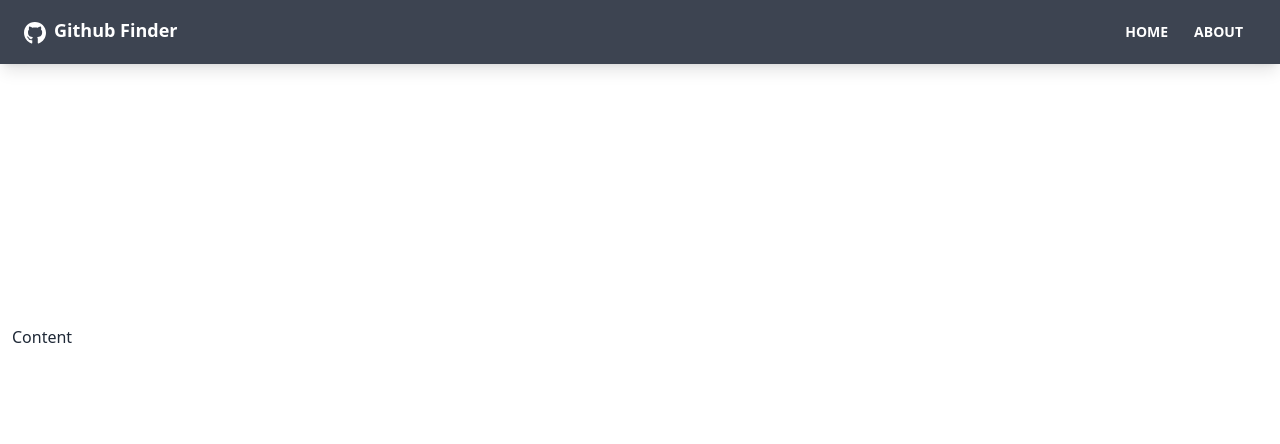
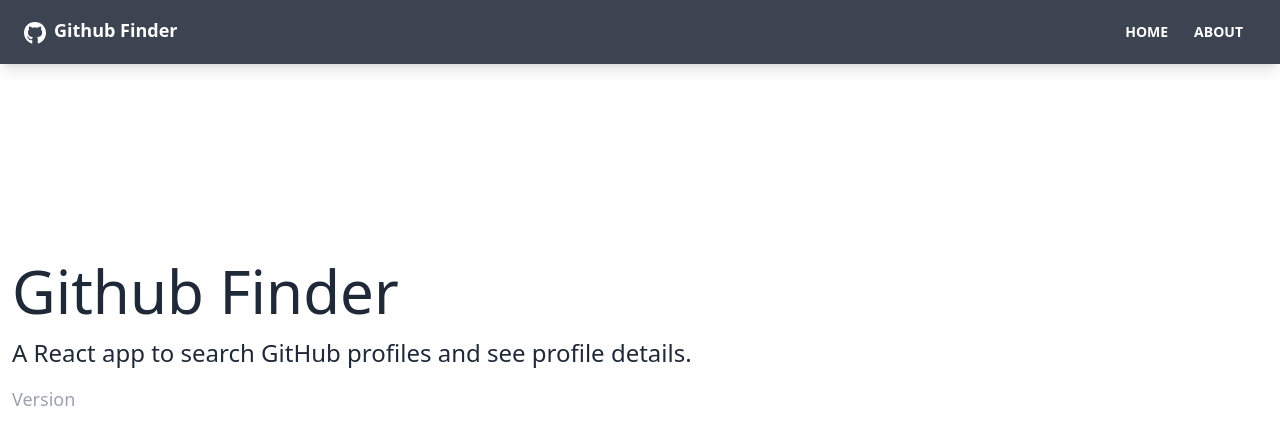
Before and after one commit to carlooxx/find-github-users, a React (Create React App) app: page /about in a window 1280 px wide. Shown: the top 444 px of the page. Built offline with nearby package versions, Linux system fonts and the light colour scheme; the HTML template or start-up script is replaced by a standard one.

Commit message:
Pages & Routes

```diff
--- a/src/App.js
+++ b/src/App.js
@@ -1,13 +1,23 @@
-import {BrowserRouter as Router, Route} from 'react-router-dom'
+import {BrowserRouter as Router, Route, Routes} from 'react-router-dom'
 import Navbar from './component/layout/Navbar';
 import Footer from './component/layout/Footer'
+import Home from './pages/Home';
+import About from './pages/About';
+import NotFound from './pages/NotFound';
 
 function App() {
   return (
     <Router>
       <div className='flex flex-col justify-between h-screen'>
         <Navbar />
-        <main className='container mx-auto px-3 pb-12'>Content</main>
+        <main className='container mx-auto px-3 pb-12'>
+          <Routes>
+            <Route path='/' element={<Home />} />
+            <Route path='/about' element={<About />} />
+            <Route path='/notfound' element={<NotFound />} />
+            <Route path='/*' element={<NotFound />} />
+          </Routes>
+        </main>
         <Footer />
       </div>
     </Router>
--- /dev/null
+++ b/src/pages/About.jsx
@@ -0,0 +1,17 @@
+import React from 'react'
+
+function About() {
+  return (
+    <div>
+        <h1 className='text-6xl mb-4'>Github Finder</h1>
+        <p className='mb-4 text-2xl font-light'>
+        A React app to search GitHub profiles and see profile details.
+      </p>
+      <p className='text-lg text-gray-400'>
+        Version <span className='text-white'>1.0.0</span>
+      </p>
+    </div>
+  )
+}
+
+export default About
--- /dev/null
+++ b/src/pages/Home.jsx
@@ -0,0 +1,11 @@
+import React from 'react'
+
+function Home() {
+  return (
+    <div>
+        <h1 className='text-6xl'>Welcome</h1>
+    </div>
+  )
+}
+
+export default Home
--- /dev/null
+++ b/src/pages/NotFound.jsx
@@ -0,0 +1,22 @@
+import React from 'react'
+import {FaHome} from 'react-icons/fa'
+import {Link} from 'react-router-dom'
+
+function NotFound() {
+  return (
+    <div className='hero'>
+        <div className='text-center hero-content'>
+            <div className="max-wlg">
+                <h1 className="text-8xl font-bold mb-8">Oops!</h1>
+                <p className='text-5xl mb-8'>404 -Page not found</p>
+                <Link className='btn btn-primary btn-lg' to='/'>
+                    <FaHome className='mr-2' />
+                    Back To Home
+                </Link>
+            </div>
+        </div>
+    </div>
+  )
+}
+
+export default NotFound
```
